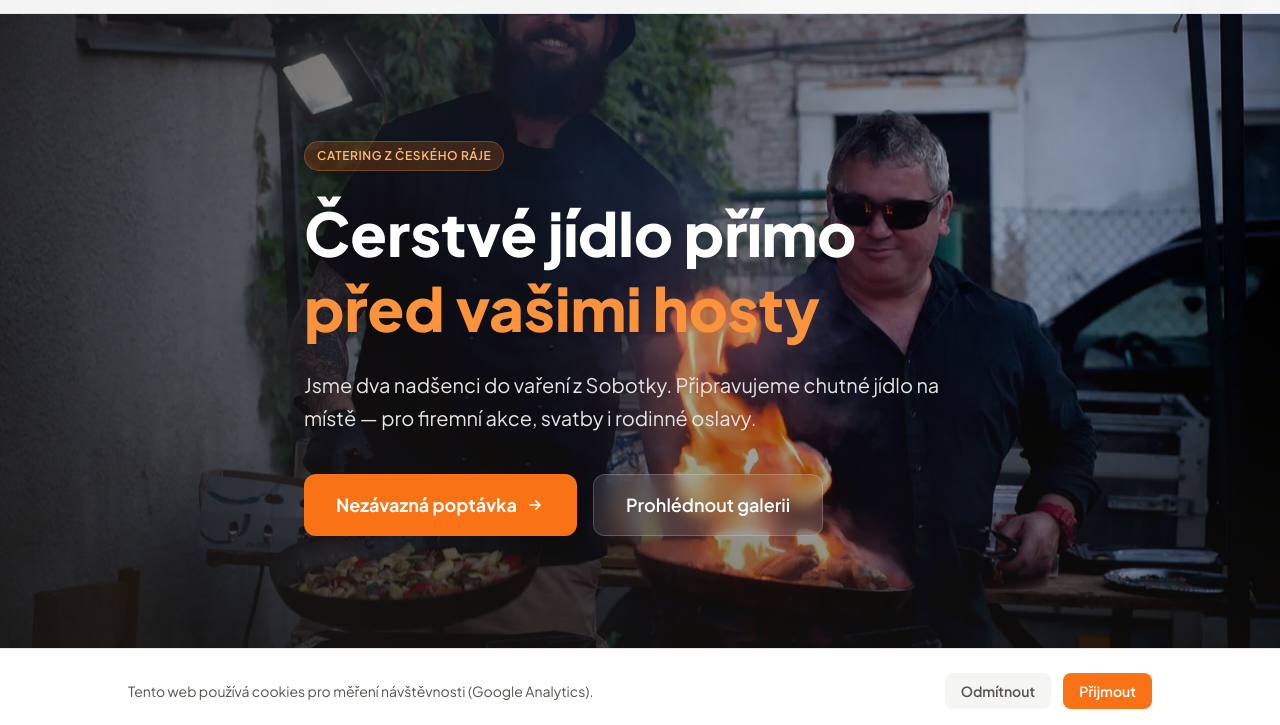
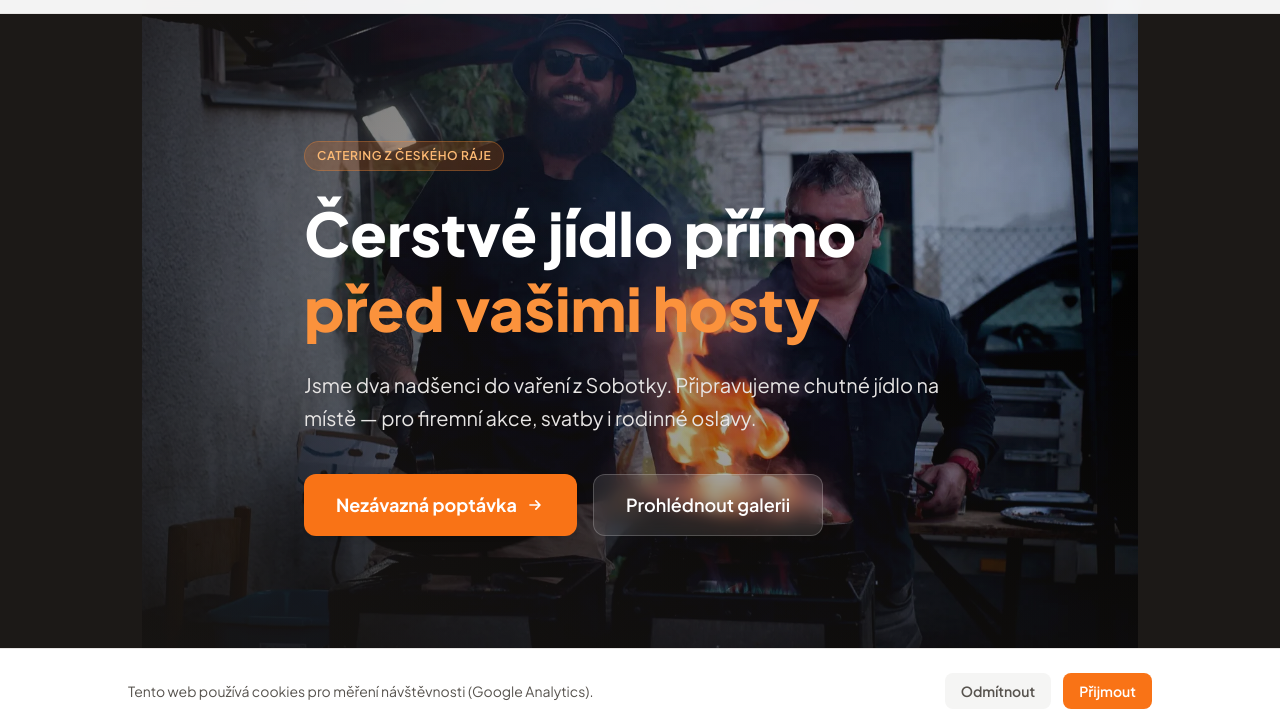
Before and after one commit to jkrikava1-lgtm/cateringzraje-new, an Astro site: page / in a window 1280 px wide. Shown: the part 67-792 px from the top of the page. Built offline with nearby package versions, Linux system fonts and the light colour scheme; Astro itself is replaced by a stand-in of ours.

Commit message:
Hero: object-contain pro zobrazení celé fotky
Co-Authored-By: Claude Sonnet 4.6 <noreply@anthropic.com>

```diff
--- a/src/pages/index.astro
+++ b/src/pages/index.astro
@@ -11,7 +11,7 @@ import site from '../data/site.json';
       <img
         src="/images/hero.webp"
         alt="Catering z ráje – příprava jídla"
-        class="w-full h-full object-cover opacity-95"
+        class="w-full h-full object-contain opacity-95"
         fetchpriority="high"
       />
       <div class="absolute inset-0 bg-gradient-to-r from-stone-900/70 via-stone-900/30 to-transparent"></div>
```
